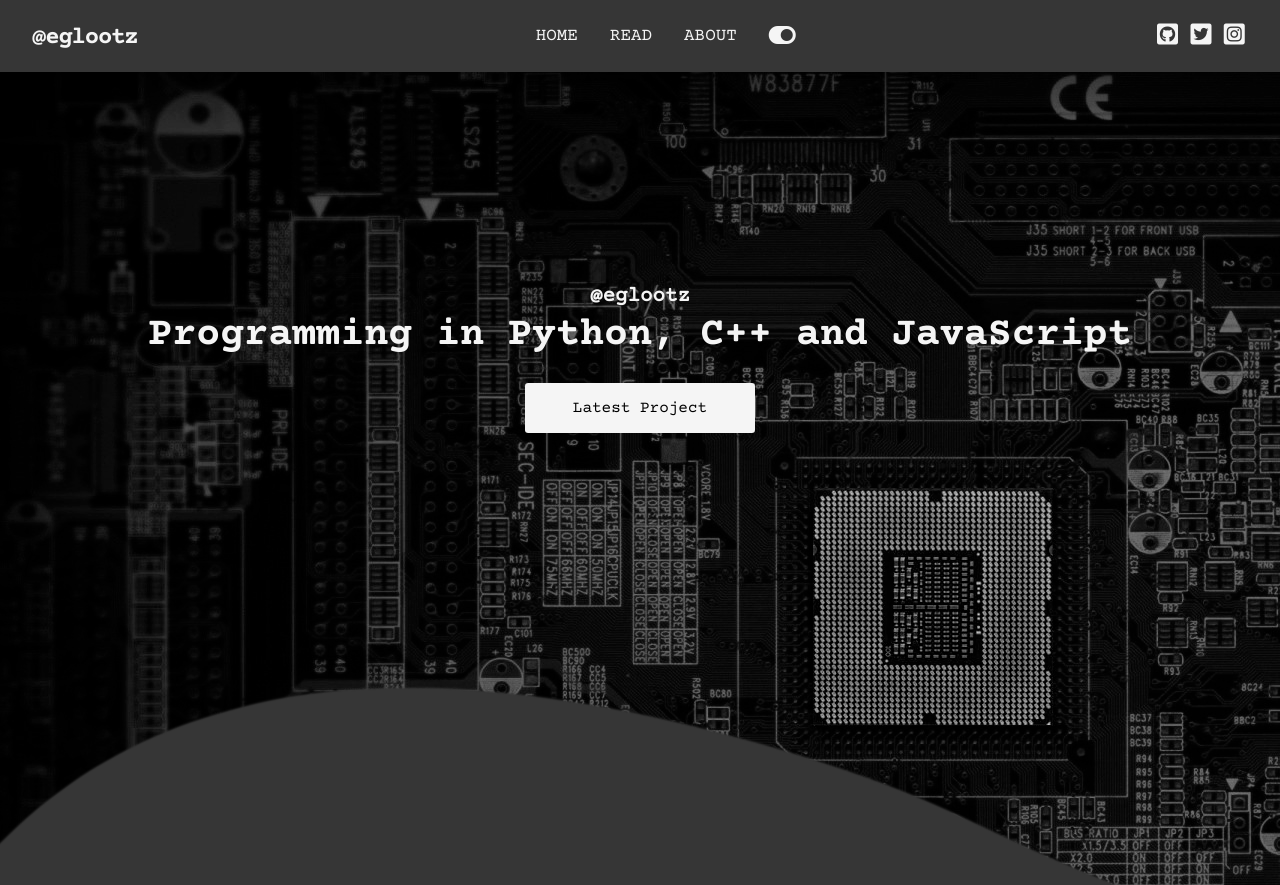
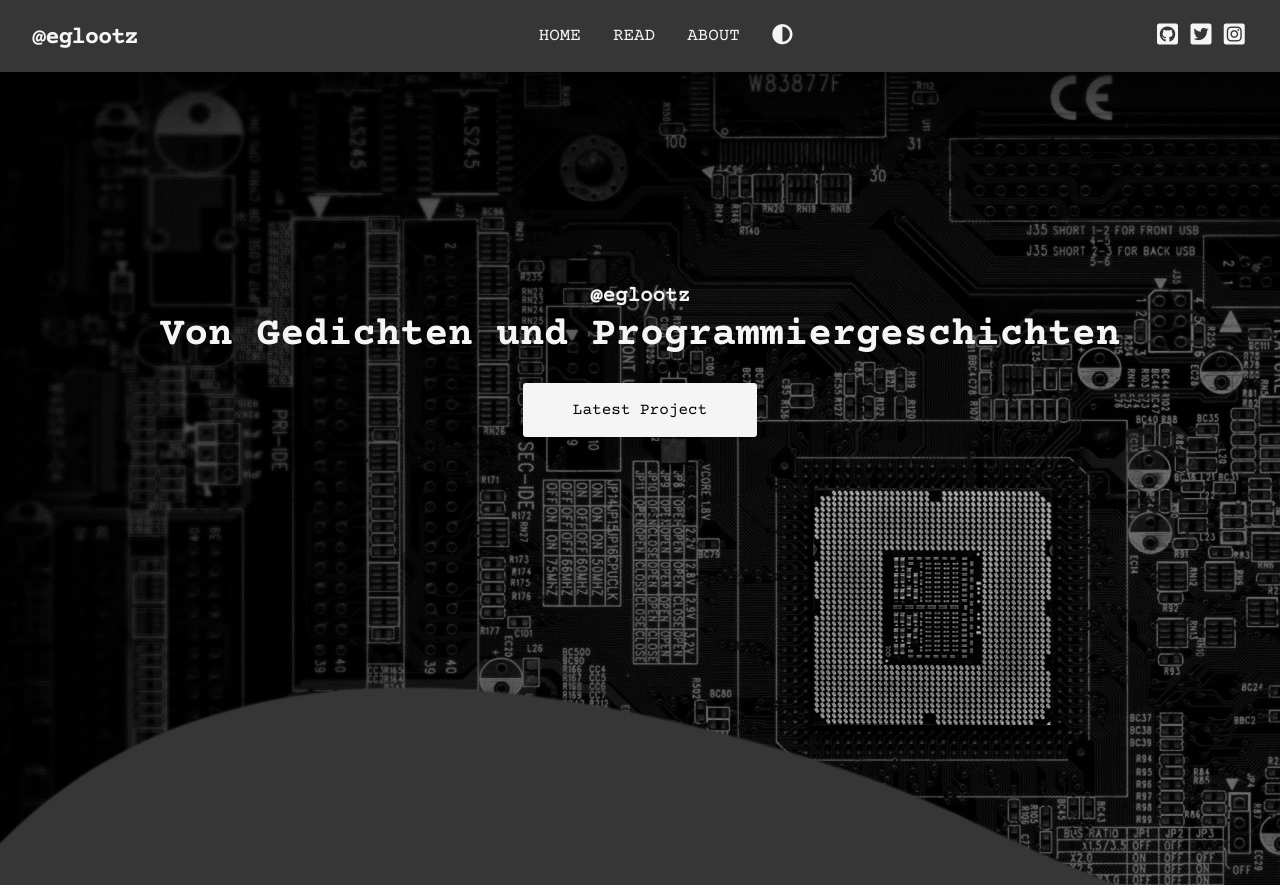
Before and after one commit to eglootz/webdev, a plain HTML site: page my_website/index.html in a window 1280 px wide. Shown: the top 885 px of the page. Drawn offline with Linux system fonts and the light colour scheme.

Commit message:
changed quite a few things

```diff
--- a/my_website/css/style.css
+++ b/my_website/css/style.css
@@ -41,11 +41,12 @@ h3 {
 }
 
 button.btn {
-  border: none;
+  border: 2px solid whitesmoke;
   border-radius: 0.2rem;
   padding: 1rem 3rem;
   font-family: courier-regular;
   font-size: 1rem;
+  cursor: pointer;
 }
 
 /*---------x-------Global Classes---------x-------*/
@@ -110,7 +111,7 @@ button.btn {
 
 .nav .nav-items .nav-theme {
   padding: 1.45rem 1rem;
-  font-size: 1.5rem;
+  font-size: 1.3rem;
   position: relative;
 }
 
--- a/my_website/index.html
+++ b/my_website/index.html
@@ -43,10 +43,7 @@
             </li>
 
             <li class="nav-theme">
-              <a href="#"
-                ><a href="#" class="text-grey"
-                  ><i class="fas fa-toggle-on"></i></a
-              ></a>
+              <a href="#"><a href="#" class="text-grey"><i class="fas fa-adjust"></i></a>
             </li>
           </ul>
         </div>
@@ -71,7 +68,7 @@
       <section class="site-title">
         <div class="site-background">
           <h3>@eglootz</h3>
-          <h1>Programming in Python, C++ and JavaScript</h1>
+          <h1>Von Gedichten und Programmiergeschichten</h1>
           <button class="btn">Latest Project</button>
         </div>
       </section>
```
